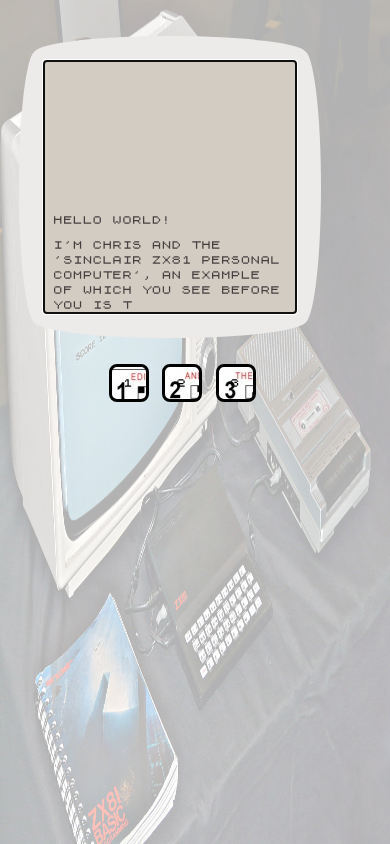
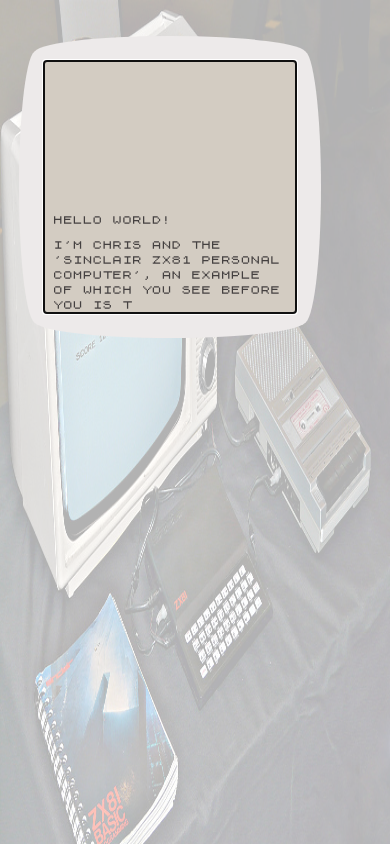
Before and after one commit to Chris-Mark-Wilson/CMWILSON.CO.UK, a React (Vite) app: page / in a window 390 px wide. Built offline with nearby package versions, Linux system fonts and the light colour scheme; a web font is replaced by a local one.

Commit message:
adjusted one button position to match

```diff
--- a/src/components/Telewriter.jsx
+++ b/src/components/Telewriter.jsx
@@ -61,8 +61,14 @@
     setTxtArray(() => txt[block].split("\n"));
   }, [block]);
 
+  useEffect(()=>{
+
+      screenRef.current.focus()
+
+  },[block,written])
+
   const handleKeyDown = (e) => {
-    console.log(written);
+
     if (written) {
       if (txt.length - 1 > block) {
         setBlock(block + 1);
@@ -72,7 +78,7 @@
       }
     }
     if (written && end) {
-      console.dir(window.location);
+
       switch (e.nativeEvent.key.toLowerCase()) {
         case "1":
           window.open("https://chriswilsonncnews.netlify.app/","_blank","noreferrer");
@@ -105,26 +111,29 @@
                 console.log("clicked");
                 screenRef.current.focus();
               }}
+              onLoad={()=>{
+                screenRef.current.focus();
+              }}
             >
               {paragraph}
             </p>
           );
         })}
       </div>
-      {window.innerWidth < 601 && (
+      {window.innerWidth < 601 && end &&(
         <section id="buttons">
-          <button className="button" id="one" onClick={()=> window.location.replace("https://chriswilsonncnews.netlify.app/")}>
-            1
+          <button className="button" id="one" onClick={()=> window.open("https://chriswilsonncnews.netlify.app/","_blank","noreferrer")}>
+
           </button>
 
           <button className="button" id="two" onClick={()=> {
             console.log("clicked two")
-            window.location.replace("https://clipchamp.com/watch/GNvttaH0by6")}}>
-            2
+            window.open("https://clipchamp.com/watch/GNvttaH0by6","_blank","noreferrer")}}>
+
           </button>
 
-          <button className="button" id="three" onClick={()=>    window.location.replace("https://sabotage81.onrender.com")}>
-            3
+          <button className="button" id="three" onClick={()=>    window.open("https://sabotage81.onrender.com","_blank","noreferrer")}>
+
           </button>
         </section>
       )}
--- a/src/cssFIles/tvscreen.css
+++ b/src/cssFIles/tvscreen.css
@@ -87,8 +87,8 @@
 .button{
   z-index: 3;
   margin:10%;
-  height:38px;
-  width:40px;
+  height:40px;
+  width:60px;
   border:3px solid black;
 }
 #one{
```
Also changed, not shown: public/oneButton.png.
